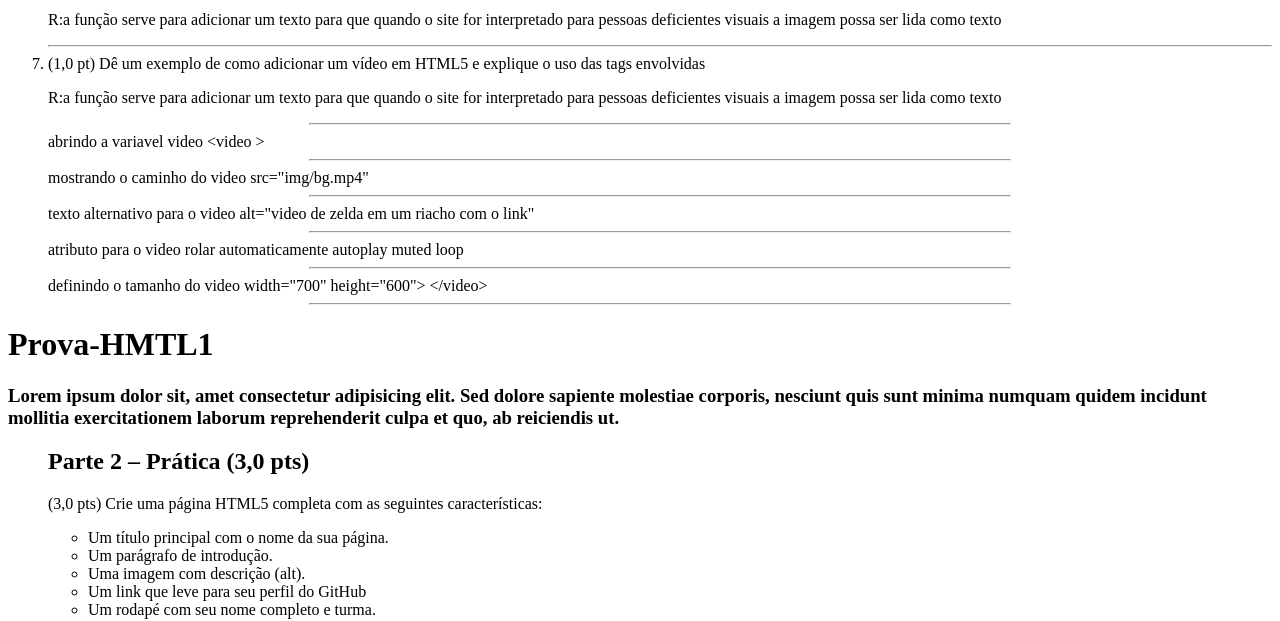
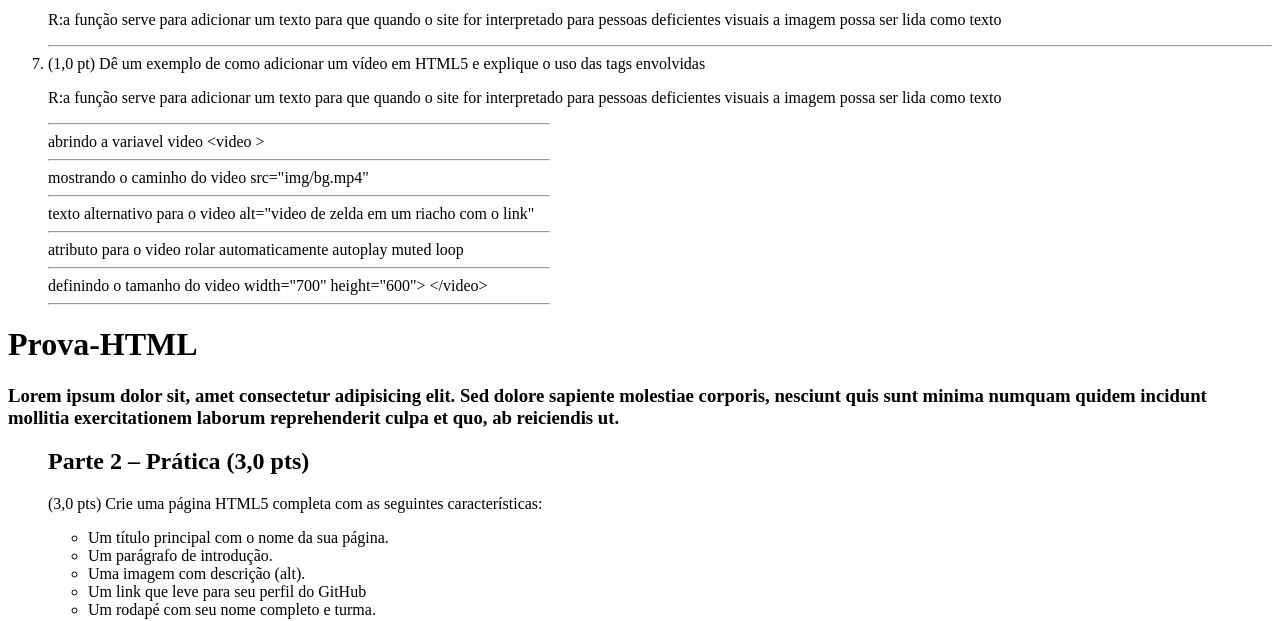
Before and after one commit to JaoRosa/prova-html1, a plain HTML site: page index.html in a window 1280 px wide. Shown: the part 700-1321 px from the top of the page. Drawn offline with Linux system fonts and the light colour scheme.

Commit message:
terceiro e ultimo commmit

```diff
--- a/index.html
+++ b/index.html
@@ -61,29 +61,29 @@
         <li>(1,0 pt) Dê um exemplo de como adicionar um vídeo em HTML5 e explique o uso das tags envolvidas</li>
         <p>R:a função serve para adicionar um texto para que quando o site for interpretado para pessoas deficientes
             visuais a imagem possa ser lida como texto
-            <hr width="700" height="600">
+            <hr width="500" align="left">
             abrindo a variavel video
             &lt;video &gt;
-            <hr width="700" height="600">
+            <hr width="500" align="left">
             mostrando o caminho do video
             src="img/bg.mp4"
-            <hr width="700" height="600">
+            <hr width="500" align="left">
             texto alternativo para o video
             alt="video de zelda em um riacho com o link"
-            <hr width="700" height="600">
+            <hr width="500" align="left">
             atributo para o video rolar automaticamente
             autoplay muted loop
-            <hr width="700" height="600">
+            <hr width="500" align="left">
             definindo o tamanho do video
             width="700" height="600"> &lt;/video&gt;
-            <hr width="700" height="600">
+            <hr width="500" align="left">
         </p>
 
 
 
 
     </ol>
-    <h1>Prova-HMTL1</h1>
+    <h1>Prova-HTML</h1>
     <h3>Lorem ipsum dolor sit, amet consectetur adipisicing elit. Sed dolore sapiente molestiae corporis, nesciunt quis
         sunt minima numquam quidem incidunt mollitia exercitationem laborum reprehenderit culpa et quo, ab reiciendis
         ut.</h3>
@@ -107,7 +107,7 @@
             <h1>Vídeo</h1>
 
             <video src="img/bg.mp4" alt="video de zelda em um riacho com o link" autoplay muted loop width="700"
-                height="600"> </video>;
+                height="600"> </video>
 
             <footer>
                 <p>João victor da rosa de menezes marques - estagiario</p>
```
